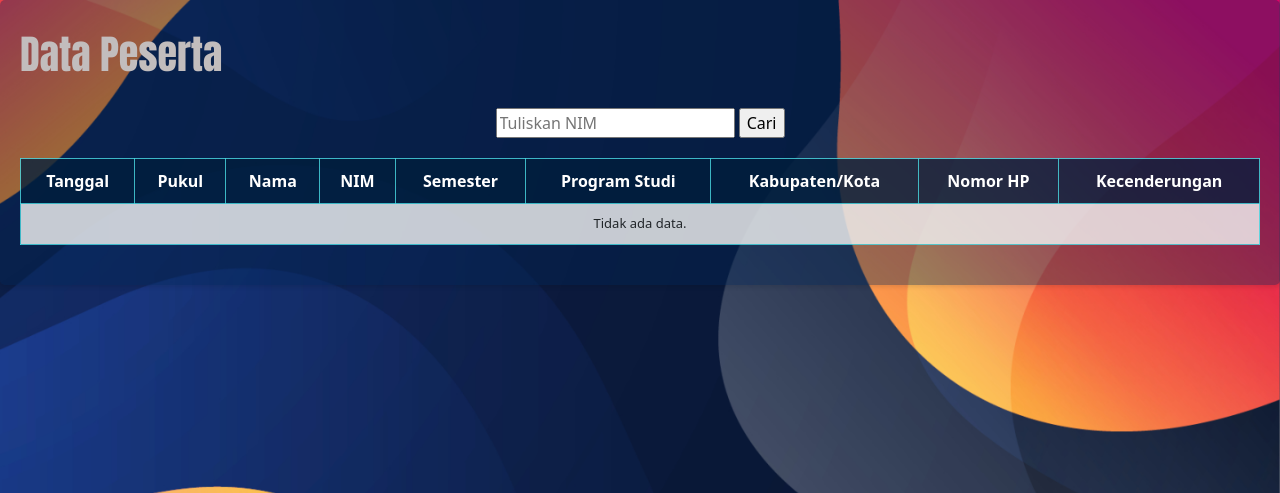
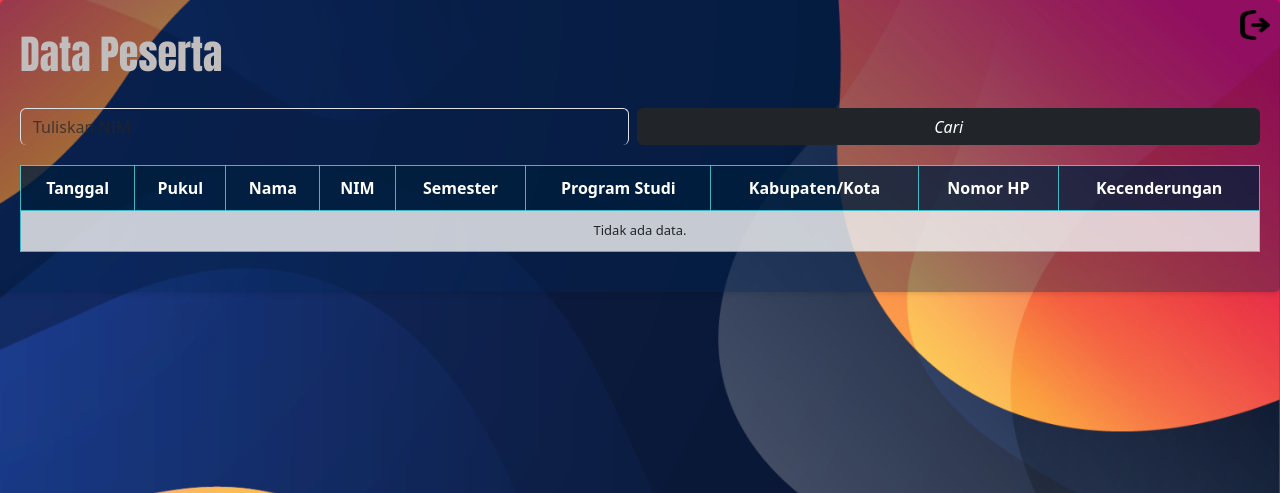
Before and after one commit to RabbitFlur/TalentAndInterestAllocation, a PHP site: page /administrator/homepageadmin.php in a window 1280 px wide. Shown: the top 493 px of the page. Run offline with PHP 8.4, Linux system fonts and the light colour scheme; the visitor is signed in with stand-in values (Sample User, id 1); data that the repository does not hold is empty.

Commit message:
tambah index

```diff
--- a/administrator/homepageadmin.php
+++ b/administrator/homepageadmin.php
@@ -3,20 +3,52 @@
 <title>Homepage Admin</title>
     <style>
 
+    /* .search-input {
+        margin-bottom: 10px;
+        display: flex;
+        flex-direction: row;
+        align-items: center;
+    }
+
+    .search-input input[type="text"] {
+        border: none;
+        border-bottom: 2px solid black;
+        background-color: transparent;
+        color: white;
+        padding: 5px;
+        margin-right: 10px;
+    }
+
+    .search-input input[type="submit"] {
+        border: none;
+        background-color: black;
+        color: white;
+        padding: 5px 10px;
+        cursor: pointer;
+    } */
     </style>
 </head>
 <body>
+    <a class="logout-link" href="../controller/logout_admin.php">
+        <img class="logout-logo" src="../image/exit-sign-icon.png" alt="Logout">
+    </a>
     <div class="homepageadmin">
         <div class="homepageadmin-background">
             <h1>Data Peserta</h1>
 
             <div class="container-data">
                 <div class="search-input">
-                    <form method="GET">
+                    <!-- <form method="GET"> -->
                         <!-- <label for="nim">Cari berdasarkan NIM:</label> -->
-                        <input type="text" id="nim" name="nim" placeholder="Tuliskan NIM">
-                        <input type="submit" value="Cari">
-                    </form>
+                        <!-- <input type="text" id="nim" name="nim" placeholder="Tuliskan NIM">
+                        <input type="submit" value="Cari"> -->
+                    <!-- </form> -->
+                    <form method="GET" class="mb-3 d-flex">
+                    <div class="input-group me-2">
+                        <input type="text" id="nim" name="nim" class="form-control border-bottom-0" placeholder="Tuliskan NIM" style="background-color: transparent; color: white;">
+                    </div>
+                    <button class="btn btn-dark border-bottom-0" type="submit">Cari</button>
+                </form>
                 </div>
 
                 <table class="tabel-data">
@@ -47,7 +79,6 @@
                                 echo "<td>" . $row['kabko'] . "</td>";
                                 echo "<td>" . $row['hp'] . "</td>";
                                 echo "<td>" . $row['kecenderungan'] . "</td>";
-
                                 echo "</tr>";
                             }
                         } else {
@@ -55,38 +86,16 @@
                         }
                     ?>
                 </table>
-
                 <div class="pagination">
-                    <?php
-                    $current_page = isset($_GET['page']) ? $_GET['page'] : 1;
-
-                    // Logic untuk membatasi tampilan maksimal 3 angka halaman:
-                    $start_page = max(1, $current_page - 1);
-                    $end_page = min($start_page + 2, $total_pages);
-
-                    // Tampilkan navigasi First Page dan Previous Page:
-                    if ($current_page > 1) {
-                        echo "<a href='?page=1'>&laquo; First</a>";
-                        echo "<a href='?page=".($current_page - 1)."'>Previous</a>";
-                    }
-
-                    // Tampilkan tautan untuk halaman-halaman terbatas (maksimal 3 angka):
-                    for ($i = $start_page; $i <= $end_page; $i++) {
-                        echo "<a href='?page=".$i."' class='".($i == $current_page ? 'active' : '')."'>".$i."</a>";
-                    }
-
-                    // Tampilkan navigasi Next Page dan Last Page:
-                    if ($current_page < $total_pages) {
-                        echo "<a href='?page=".($current_page + 1)."'>Next</a>";
-                        echo "<a href='?page=".$total_pages."'>Last &raquo;</a>";
-                    }
-                    ?>
+                <?php include '../controller/paginationtable.php'?>
                 </div>
-                <!-- <a class="logout" href="../controller/logout_admin.php">Logout</a> -->
-            </div>
+               </div>
         </div>
     </div>
+<script>
+
+</script>
+
 </body>
-<script>
-</script>
+
 </html>
--- /dev/null
+++ b/controller/paginationtable.php
@@ -0,0 +1,24 @@
+<?php
+$current_page = isset($_GET['page']) ? $_GET['page'] : 1;
+
+// Logic untuk membatasi tampilan maksimal 3 angka halaman:
+$start_page = max(1, $current_page - 1);
+$end_page = min($start_page + 2, $total_pages);
+
+ // Tampilkan navigasi First Page dan Previous Page:
+if ($current_page > 1) {
+  echo "<a href='?page=1'>&laquo; First</a>";
+  echo "<a href='?page=".($current_page - 1)."'>Previous</a>";
+}
+
+// Tampilkan tautan untuk halaman-halaman terbatas (maksimal 3 angka):
+for ($i = $start_page; $i <= $end_page; $i++) {
+  echo "<a href='?page=".$i."' class='".($i == $current_page ? 'active' : '')."'>".$i."</a>";
+}
+
+// Tampilkan navigasi Next Page dan Last Page:
+if ($current_page < $total_pages) {
+  echo "<a href='?page=".($current_page + 1)."'>Next</a>";
+  echo "<a href='?page=".$total_pages."'>Last &raquo;</a>";
+}
+?>
--- a/controller/tampildataadministrator.php
+++ b/controller/tampildataadministrator.php
@@ -15,7 +15,7 @@ include '../config/koneksi.php';
 // Pengecekan jika parameter NIM dikirimkan
 $nimFilter = isset($_GET['nim']) ? $_GET['nim'] : '';
 
-$results_per_page = 2; // Jumlah hasil per halaman
+$results_per_page = 5; // Jumlah hasil per halaman
 
 $query = "SELECT COUNT(*) AS total FROM hasil_formulir";
 $result = mysqli_query($conn, $query);
--- a/css/style.css
+++ b/css/style.css
@@ -666,7 +666,7 @@ table {
 
  /* Styling for the header section */
  .homepageadmin-background {
-    background-color: #00255560;
+    background-color: #0025555b;
     padding: 20px;
     border-radius: 5px;
     box-shadow: 0 2px 4px rgba(0, 0, 0, 0.1);
@@ -716,4 +716,23 @@ table {
  .container-data label {
     font-weight: bold;
  }
+
+ /* tombol exit */
+.logout-link {
+  position: absolute;
+  top: 10px; /* adjust as needed */
+  right: 10px; /* adjust as needed */
+  z-index: 9999;
+}
+
+.logout-logo {
+  width: 30px; /* adjust as needed */
+  height: 30px; /* adjust as needed */
+  transition: transform 0.3s ease-in-out, color 0.3s ease-in-out;
+}
+
+.logout-link:hover .logout-logo {
+transform: scale(1.1); /* scale up the logo on hover */
+filter: hue-rotate(120deg);
+}
 /* ------------------------------------------------------------------- */
```
Also changed, not shown: administrator/home.php (+15 -11 lines), index.html (added, +10 -0 lines), image/admin.png (added), image/exit-sign-icon.png (added).
